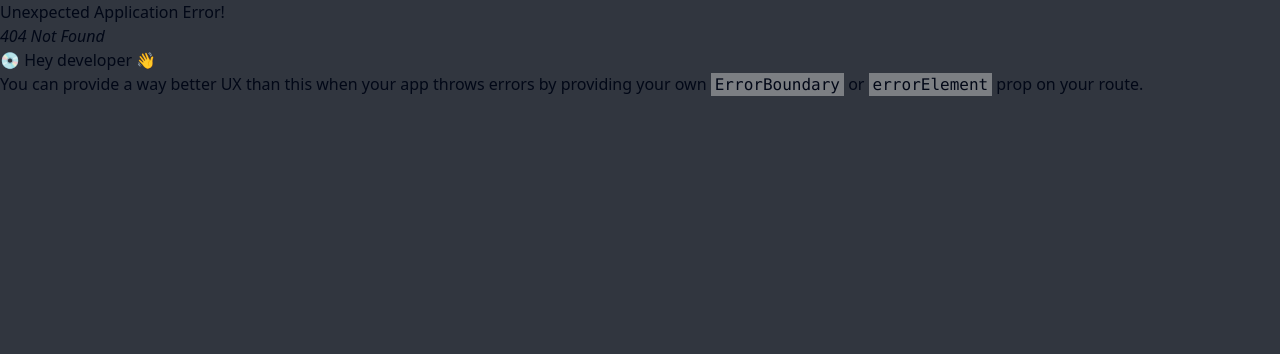
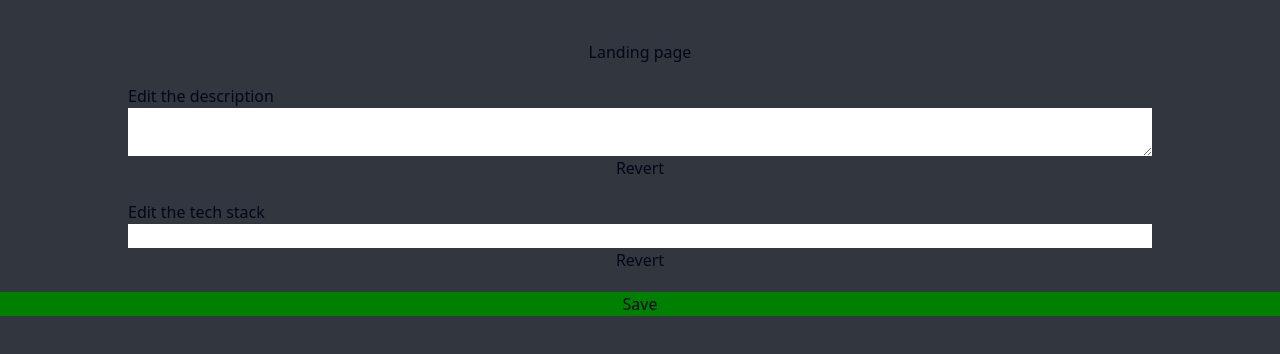
Before and after one commit to ASentientBanana/portfolioV3, a React (Vite) app: page /admin/about in a window 1280 px wide. Before the commit this address had no page. Shown: the top 354 px of the page. Built offline with nearby package versions, Linux system fonts and the light colour scheme.

Commit message:
reworking the admin project section WIP

```diff
--- a/src/App.tsx
+++ b/src/App.tsx
@@ -10,6 +10,7 @@ import Root from "./pages";
 import { Toaster } from "./components/ui/toaster";
 import AboutPage from "./pages/about";
 import LoginPage from "./pages/admin/login";
+import AboutAdmin from "./pages/admin/about";
 
 const router = createBrowserRouter([
   {
@@ -38,6 +39,10 @@ const router = createBrowserRouter([
         path: "projects",
         element: <ProjectsAdmin />,
       },
+      {
+        path: "about",
+        element: <AboutAdmin />,
+      },
     ],
   },
 ]);
--- a/src/components/adminProjectList.tsx
+++ b/src/components/adminProjectList.tsx
@@ -2,6 +2,7 @@ import { Project } from "@/types/projects";
 import ProjectCard from "./project/card";
 import { useContext } from "react";
 import { CreateProjectModalContext } from "@/context/createModal";
+import { httpInstance } from "@/main";
 
 type Props = {
   projects: Project[];
@@ -15,14 +16,15 @@ const AdminProjectList = ({ projects }: Props) => {
     openModal(project);
   };
   return (
-    <div className="flex flex-col justify-evenly gap-4 px-5 py-12 w-[80%] md:w-auto md:max-w-[80rem] m-auto">
+    <div className="grid grid-cols-4 m-auto w-[80%] mt-10 pt-10 palce-items-center ">
       {projects.map((project) => (
         <div
-          className="cursor-pointer"
+          className="cursor-pointer  flex flex-col gap-4 items-center justify-start p-4"
           onClick={() => handleProjectSelect(project)}
           key={project?.id}
         >
-          <ProjectCard project={project} key={project?.id} />
+          <img className="h-20 w-20" alt="NO IMAGE PROVIDED" src={httpInstance.defaults.baseURL + project.image} />
+          <span className="text-white">{project.name}</span>
         </div>
       ))}
     </div>
--- a/src/components/loginForm.tsx
+++ b/src/components/loginForm.tsx
@@ -11,7 +11,7 @@ const LoginForm = () => {
 
   const [username, setUsername] = useState("");
   const [password, setPassword] = useState("");
-  const [isLoading, setIsLoading] = useState(false);
+  const [_, setIsLoading] = useState(false);
 
   const handleSubmit = async () => {
     setIsLoading(true);
@@ -36,7 +36,7 @@ const LoginForm = () => {
   };
 
   return (
-    <div className="flex items-center space-x-2">
+    <main className="flex items-center space-x-2 w-[80%] m-auto pt-[4rem]">
       <div className="grid flex-1 gap-2">
         <Input
           className="bg-customBG text-customText"
@@ -52,8 +52,11 @@ const LoginForm = () => {
             setPassword(e.target.value);
           }}
         />
+        <button onClick={handleSubmit} type="button">
+          Submit
+        </button>
       </div>
-    </div>
+    </main>
   );
 };
 
--- a/src/components/modals/create.tsx
+++ b/src/components/modals/create.tsx
@@ -107,7 +107,7 @@ export function CreateProjectModal() {
   return (
     <Dialog
       // open={(project === null || !!project) && typeof project !== "undefined"}
-      open={!!project}
+      open={Boolean(project)}
       defaultOpen={false}
       onOpenChange={(_open) => {
         if (_open) {
@@ -129,47 +129,47 @@ export function CreateProjectModal() {
           onSubmit={handleSubmit}
         >
           <Input
-            value={project?.name}
+            value={project?.name ?? ""}
             onChange={(v) => setInputValue("name", v.target.value)}
             placeholder="name"
             name="name"
           />
           <Textarea
             placeholder="description"
-            value={project?.description}
+            value={project?.description ?? ""}
             onChange={(v) => setInputValue("description", v.target.value)}
             name="description"
           />
           <Input
-            value={project?.live}
+            value={project?.live ?? ""}
             onChange={(v) => setInputValue("live", v.target.value)}
             type="url"
             placeholder="live"
             name="live"
           />
           <Input
-            value={project?.github}
+            value={project?.github ?? ""}
             onChange={(v) => setInputValue("github", v.target.value)}
             type="url"
             placeholder="github"
             name="github"
           />
           <Input
-            value={project?.position}
+            value={project?.position ?? ""}
             onChange={(v) => setInputValue("position", v.target.value)}
             placeholder="position"
             name="position"
             type="number"
           />
           <Input
-            value={project?.stack}
+            value={project?.stack ?? ""}
             onChange={(v) => setInputValue("stack", v.target.value)}
             placeholder="Stack"
             name="stack"
             type="text"
           />
+
           <Input
-            value={project?.image}
             onChange={(v) => setInputValue("image", v.target.value)}
             className="text-[white]"
             name="image"
--- a/src/context/createModal.tsx
+++ b/src/context/createModal.tsx
@@ -11,8 +11,8 @@ type ModalContextType = {
 
 export const CreateProjectModalContext = createContext<ModalContextType>({
   project: null,
-  openModal: () => {},
-  closeModal: () => {},
+  openModal: () => { },
+  closeModal: () => { },
 });
 
 export const ModalCreateProjectModalProvider = ({
--- /dev/null
+++ b/src/pages/admin/about.tsx
@@ -0,0 +1,39 @@
+import { useState } from "react"
+
+
+
+const AboutAdmin = () => {
+
+  const [description, setDescription] = useState('')
+  const [stack, setStack] = useState('')
+
+  return (
+
+    <div className="m-auto flex flex-col gap-5 pt-10 items-center">
+      <h1>
+        Landing page
+      </h1>
+      <div className="flex flex-col w-[80%]">
+        <span>
+          Edit the description
+        </span>
+        <textarea value={description} onChange={(e) => setDescription(e.target.value)} />
+        <button>Revert</button>
+      </div>
+
+      <div className="flex flex-col w-[80%]">
+        <span>Edit the tech stack</span>
+        <input value={stack} onChange={(e) => setStack(e.target.value)} />
+        <button>Revert</button>
+      </div>
+
+
+      <button className="w-full bg-[green]">
+        Save
+      </button>
+    </div>
+  )
+
+}
+
+export default AboutAdmin
--- a/src/pages/admin/index.tsx
+++ b/src/pages/admin/index.tsx
@@ -5,18 +5,22 @@ import { ProjectsContextProvider } from "@/context/projects";
 import { httpInstance } from "@/main";
 import { useContext } from "react";
 
-import { Navigate, Outlet } from "react-router-dom";
+import { Navigate, Outlet, useLocation } from "react-router-dom";
 
 const Admin = () => {
   const auth = useContext(AuthContext);
-  if (!auth?.data) {
-    return <Navigate to={"/admin/login"} />;
-    // if (!token) {
-    //   return <Navigate to={"/"} />;
-    // } else {
-    //   auth?.login(token);
-    // }
-  }
+  // const location = useLocation()
+
+  // const route = useRoute
+  // if (!auth?.data && location.pathname !== "/admin/login") {
+  //   return
+  //   return <Navigate to={"/admin/login"} />;
+  //   // if (!token) {
+  //   //   return <Navigate to={"/"} />;
+  //   // } else {
+  //   //   auth?.login(token);
+  //   // }
+  // }
 
   httpInstance.interceptors.request.use(async (config) => {
     if (!config.headers.Authorization && auth?.data) {
```
Also changed, not shown: 2 other files (tests, documents, lock files or other folders).
